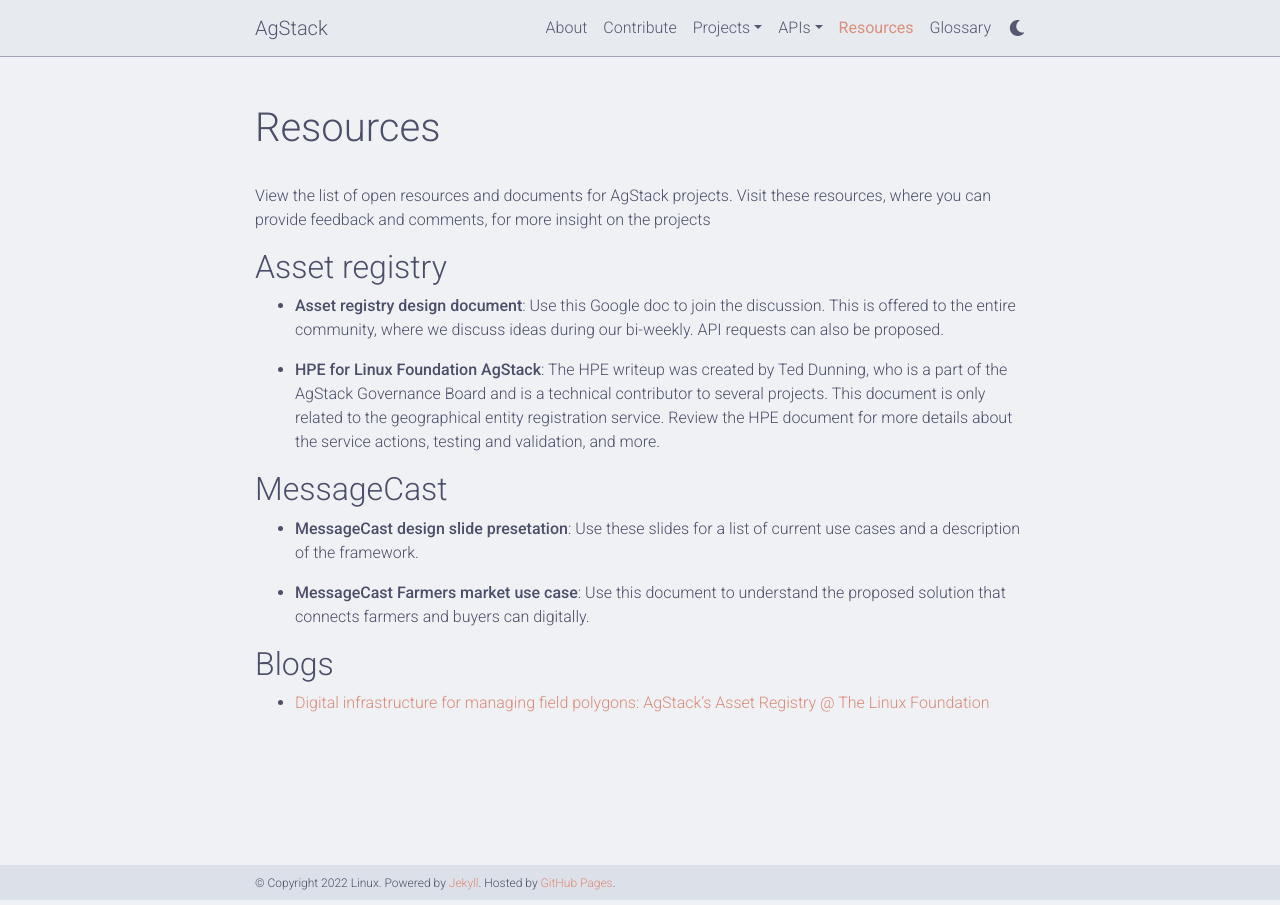
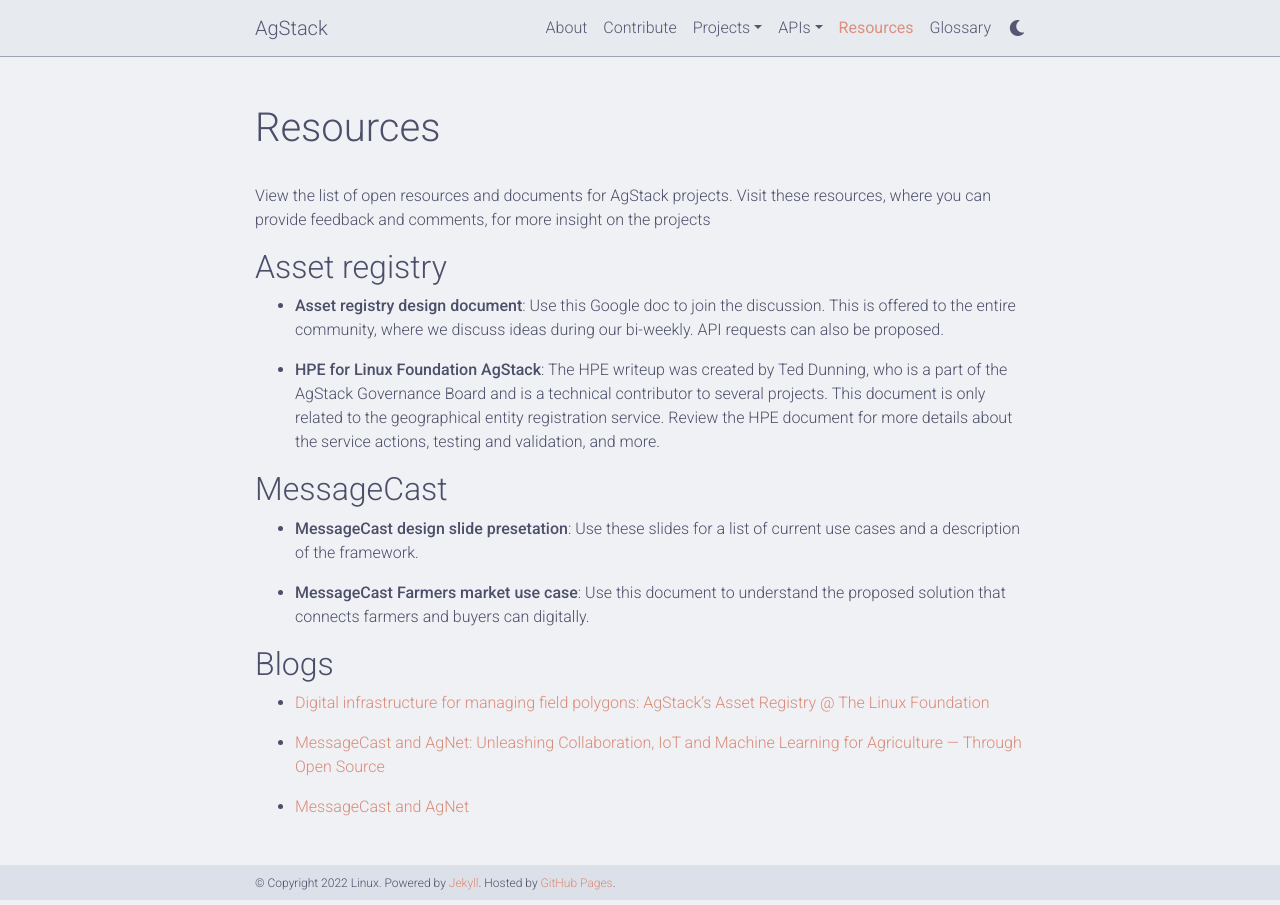
Before and after one commit to dockerymick/agstack, a Jekyll site: the page built from _pages/resources.md, in a window 1280 px wide. Built offline with Jekyll 4.4.1, drawn with Linux system fonts in a browser that asks for light colours; comment, search, counter and statistics services are not loaded; a style sheet for code colours, icons or effects is not loaded.

Commit message:
Adding links to blogs

```diff
--- a/_pages/resources.md
+++ b/_pages/resources.md
@@ -25,3 +25,7 @@ View the list of open resources and documents for AgStack projects. Visit these
 ## Blogs
 
 - [Digital infrastructure for managing field polygons: AgStack’s Asset Registry @ The Linux Foundation](https://medium.com/@sumer.johal_80128/digital-infrastructure-for-managing-field-polygons-agstacks-asset-registry-the-linux-foundation-e46c5e754cac)
+
+- [MessageCast and AgNet: Unleashing Collaboration, IoT and Machine Learning for Agriculture — Through Open Source](https://docs.google.com/document/d/1o-mf_VQddPSoW5H5jTTYpDdpJE1mS6RyyLYW6ASZ7bA/edit#heading=h.yv08vn4q249n)
+
+- [MessageCast and AgNet](https://medium.com/@mjackson08/messagecast-and-agnet-c662079f0410)
```
